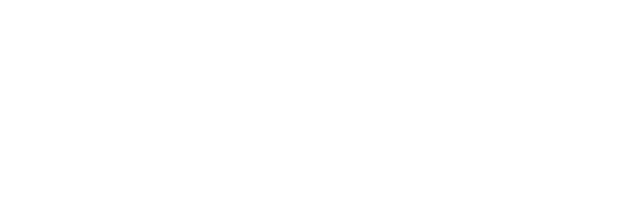
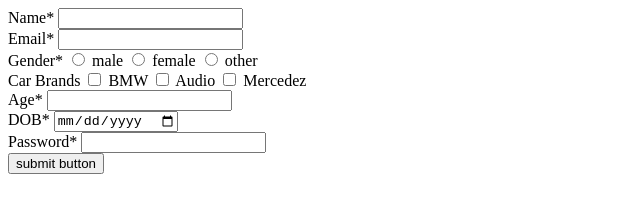
Before and after one commit to acciojob/signup-form-car-coder785, a website: page main.html in a window 1280 px wide. Shown: the whole page, without its empty margins (0-640 px from the left). Drawn offline with Linux system fonts and the light colour scheme.

Commit message:
created a submission

```diff
--- a/main.html
+++ b/main.html
@@ -7,6 +7,50 @@
 </head>
 
 <body>
+	<form>
+<div>
+		<label for="name">Name*</label>
+		<input type="text" id="name" required>
+</div>
+
+		<div>
+			<label for="email">Email*</label>
+		<input type="email" id="email" required>
+		</div>
+	<div>
+			<label for="gender">Gender* </label>
+		<input type="radio" id="male" name="gender">
+		<label>male</label>
+			<input type="radio" id="female"  name="gender">
+		<label>female</label>
+			<input type="radio" id="other"  name="gender">
+		<label>other</label>
+	</div>
+		<div>
+			<label for="car brands"> Car Brands</label>
+			<input type="checkbox" id="cars">
+			<label for="BMW">BMW</label>
+			<input type="checkbox" id="cars">
+			<label for="Audi">Audio</label>
+			<input type="checkbox" id="cars">
+			<label for="Mercedez"> Mercedez</label>
+		</div>
+		<div>
+			<label for="age">Age*</label>
+			<input type="text" id="carage">
+		</div>
+		<div>
+			<label for="dob">DOB*</label>
+			<input type="date" id="dop">
+		</div>
+		<div>
+			<label for="Password">Password*</label>
+			<input type="password" id="password">
+		</div>
+		<div>
+			<button id="btn">submit button</button>
+		</div>
+	</form>
 	<!-- the entire body must be written by student -->
     <script type="text/javascript" src="./script.js">
 </script>
```
